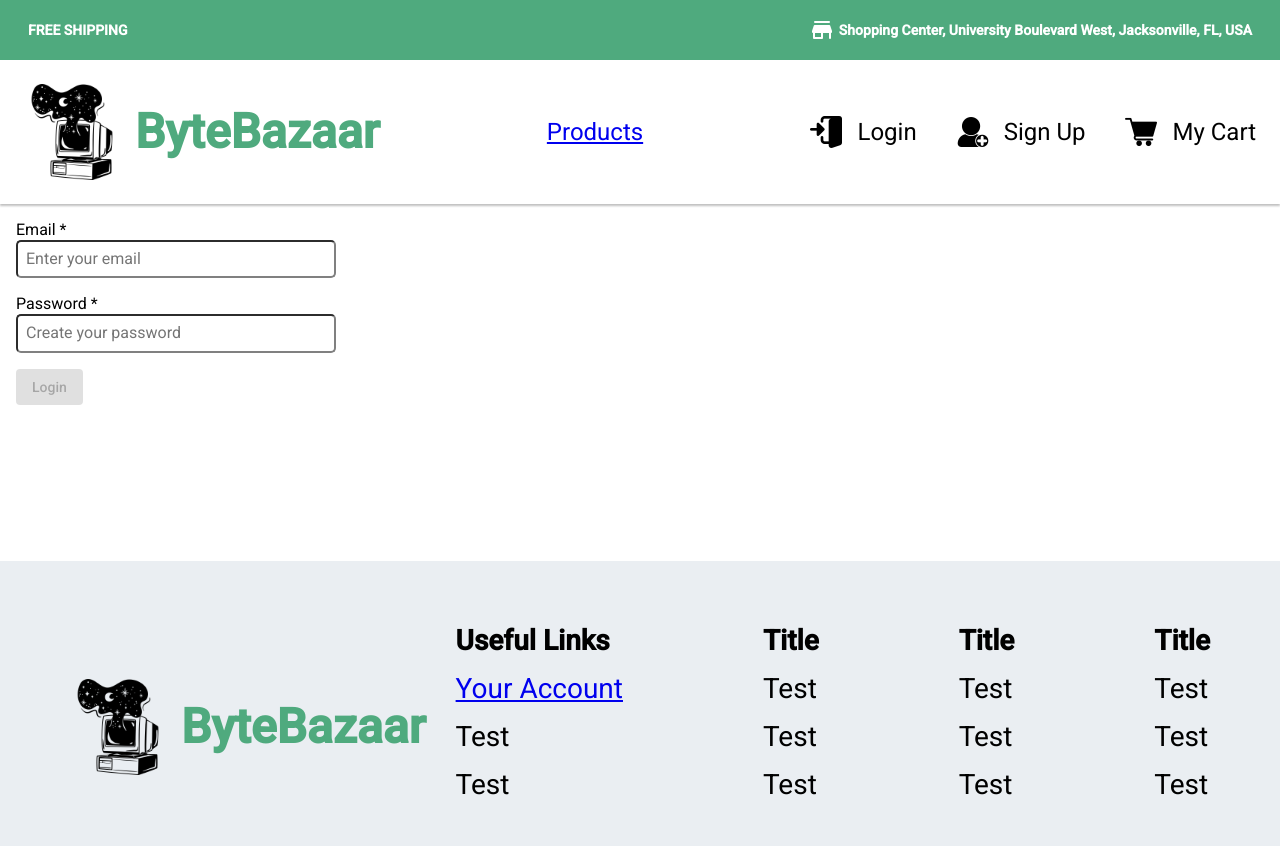
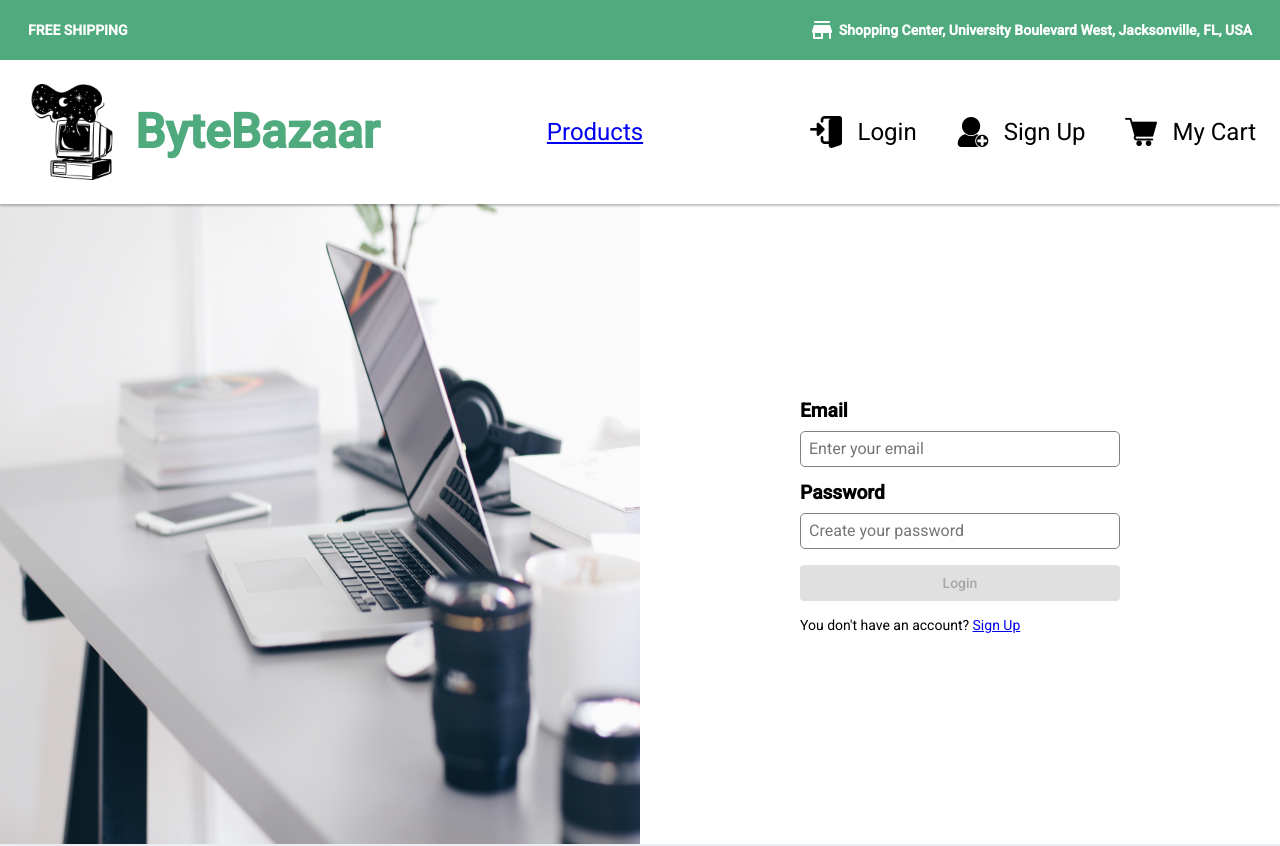
Before and after one commit to DeFreitas-Samuel/-phone-ecommerce-frontend, an Angular app: page /login in a window 1280 px wide. Shown: the top 846 px of the page. Built offline with nearby package versions, Linux system fonts and the light colour scheme.

Commit message:
added styles to the login and sign up

```diff
--- a/src/app/Components/footer/footer.component.scss
+++ b/src/app/Components/footer/footer.component.scss
@@ -3,7 +3,6 @@
   width: 100vw;
   max-width: 100%;
   background-color: #eaeef2;
-  margin-top: 10em;
   padding: 5em;
 }
 
--- a/src/app/Components/login/login.component.html
+++ b/src/app/Components/login/login.component.html
@@ -1,29 +1,23 @@
-<form #loginForm = "ngForm" (ngSubmit)="login()">
+<div class="d-flex">
+  <div class="image-container">
+    <img src="../../../assets/images/login-signup-image2.jpg">
+  </div>
+  <div class="d-flex login-form-container">
+    <form #loginForm="ngForm" (ngSubmit)="login()">
 
       <div class="form-input">
-    <label for="email">Email *</label>
-    <input id="email"
-           name="email"
-           type="email"
-           placeholder="Enter your email"
-           [(ngModel)]="user.email"
-           #email="ngModel"
-           email
-           required>
+        <label class="form-label" for="email">Email</label>
+        <input class="input-text-form" id="email" name="email" type="email" placeholder="Enter your email" [(ngModel)]="user.email"
+          #email="ngModel" email required>
         <div [hidden]="email.valid || email.pristine" class="input-error">
           The email must not be empty and be a valid email
         </div>
 
       </div>
       <div class="form-input">
-    <label for="password">Password *</label>
-    <input id="password"
-           name="password"
-           type="password"
-           placeholder="Create your password"
-           [(ngModel)]="user.password"
-           #password="ngModel"
-           required>
+        <label class="form-label" for="password">Password</label>
+        <input class="input-text-form" id="password" name="password" type="password" placeholder="Create your password"
+          [(ngModel)]="user.password" #password="ngModel" required>
         <div *ngIf="!password.pristine && !password.valid" class="input-error">
           The password must not be empty
         </div>
@@ -31,11 +25,14 @@
           {{errorMessage}}
         </div>
       </div>
-  <button type="submit" [disabled]="!loginForm.form.valid" mat-raised-button>Login</button>
+      <button class="action-button" type="submit" [disabled]="!loginForm.form.valid" mat-raised-button>Login</button>
+
+      <p class="signup-recommendation">You don't have an account? <a routerLink="../signup">Sign Up</a></p>
 
 
     </form>
-
+  </div>
+</div>
 <div class="spinner-container" *ngIf="isLoading">
   <mat-spinner [diameter]="200"></mat-spinner>
 </div>
--- a/src/app/Components/login/login.component.scss
+++ b/src/app/Components/login/login.component.scss
@@ -40,3 +40,36 @@ form {
   left: 0;
   z-index: 100;
 }
+
+.image-container{
+  height:80vh;
+  width: 50vw;
+  img {
+    height: 100%;
+    width: 100%;
+  }
+}
+
+.login-form-container {
+  flex: 1;
+  justify-content: center;
+  align-items: center;
+}
+
+.input-text-form {
+  border: 1px solid #bbbbbb;
+}
+
+.action-button {
+  width: 100%;
+}
+
+.form-label {
+  margin-bottom: .5em;
+  font-weight: bold;
+  font-size: 1.2em;
+}
+
+.signup-recommendation {
+  margin-top: 1em;
+}
--- a/src/app/Components/signup/signup.component.html
+++ b/src/app/Components/signup/signup.component.html
@@ -1,68 +1,57 @@
+<div class="d-flex">
+  <div class="image-container">
+    <img src="../../../assets/images/login-signup-image2.jpg">
+  </div>
+  <div class="d-flex signup-form-container">
     <form [formGroup]="signUpForm" (ngSubmit)="signUp()">
       <div class="form-input">
-    <label for="firstname">Firstname *</label>
-    <input id="firstname"
-           type="text"
-           placeholder="Enter your firstname"
-           formControlName="firstname">
-    <div *ngIf="!signUpForm.get('firstname')?.valid && signUpForm.get('firstname')?.touched"
-         class="input-error">
+        <label class="form-label" for="firstname">Firstname *</label>
+        <input class="input-text-form" id="firstname" type="text" placeholder="Enter your firstname" formControlName="firstname">
+        <div *ngIf="!signUpForm.get('firstname')?.valid && signUpForm.get('firstname')?.touched" class="input-error">
           The firstname must not be empty
         </div>
       </div>
       <div class="form-input">
-    <label for="lastname">Lastname *</label>
-    <input id="lastname"
-           name="lastname"
-           type="text"
-           placeholder="Enter your lastname"
-           formControlName="lastname">
-    <div *ngIf="!signUpForm.get('lastname')?.valid && signUpForm.get('lastname')?.touched"
-          class="input-error">
+        <label class="form-label" for="lastname">Lastname *</label>
+        <input class="input-text-form" id="lastname" name="lastname" type="text" placeholder="Enter your lastname" formControlName="lastname">
+        <div *ngIf="!signUpForm.get('lastname')?.valid && signUpForm.get('lastname')?.touched" class="input-error">
           The lastname must not be empty
         </div>
       </div>
 
       <div class="form-input">
-    <label for="birthdate">Birthdate *</label>
-    <input id="birthdate"
-           type="date"
-           placeholder="Enter your birthdate"
-           formControlName= "birthdate">
-    <div  *ngIf="!signUpForm.get('birthdate')?.valid && signUpForm.get('birthdate')?.touched"
-          class="input-error">
+        <label class="form-label" for="birthdate">Birthdate *</label>
+        <input class="input-text-form" id="birthdate" type="date" placeholder="Enter your birthdate" formControlName="birthdate">
+        <div *ngIf="!signUpForm.get('birthdate')?.valid && signUpForm.get('birthdate')?.touched" class="input-error">
           The birthdate must not be empty and be a valid date
         </div>
       </div>
 
       <div class="form-input">
-    <label for="email">Email *</label>
-    <input id="email"
-           type="email"
-           placeholder="Enter your email"
-           formControlName= "email">
-    <div  *ngIf="!signUpForm.get('email')?.valid && signUpForm.get('email')?.touched"
-          class="input-error">
+        <label class="form-label" for="email">Email *</label>
+        <input class="input-text-form" id="email" type="email" placeholder="Enter your email" formControlName="email">
+        <div *ngIf="!signUpForm.get('email')?.valid && signUpForm.get('email')?.touched" class="input-error">
           The email must not be empty and be a valid email
         </div>
 
       </div>
       <div class="form-input">
-    <label for="password">Password *</label>
-    <input id="password"
-           type="password"
-           formControlName= "password"
-           placeholder="Create your password">
-    <div  *ngIf="!signUpForm.get('password')?.valid && signUpForm.get('password')?.touched"
-          class="input-error">
+        <label class="form-label" for="password">Password *</label>
+        <input  class="input-text-form" id="password" type="password" formControlName="password" placeholder="Create your password">
+        <div *ngIf="!signUpForm.get('password')?.valid && signUpForm.get('password')?.touched" class="input-error">
           The password must not be empty, and must be at least 8 characters long
         </div>
       </div>
       <div *ngIf="errorMessage" class="input-error">
         {{errorMessage}}
       </div>
-  <button type="submit" [disabled]="!signUpForm.valid" mat-raised-button>Create Account</button>
+      <button class="action-button" type="submit" [disabled]="!signUpForm.valid" mat-raised-button>Create Account</button>
+
+      <p class="login-recommendation">Do you already have an account? <a routerLink="../signup">Login</a></p>
     </form>
+  </div>
+</div>
+
 
 <div class="spinner-container" *ngIf="isLoading">
   <mat-spinner [diameter]="200"></mat-spinner>
--- a/src/app/Components/signup/signup.component.scss
+++ b/src/app/Components/signup/signup.component.scss
@@ -23,3 +23,37 @@ form {
   top: 0;
   left: 0;
 }
+
+
+.image-container{
+  height:80vh;
+  width: 50vw;
+  img {
+    height: 100%;
+    width: 100%;
+  }
+}
+
+.signup-form-container {
+  flex: 1;
+  justify-content: center;
+  align-items: center;
+}
+
+.input-text-form {
+  border: 1px solid #bbbbbb;
+}
+
+.action-button {
+  width: 100%;
+}
+
+.form-label {
+  margin-bottom: .5em;
+  font-weight: bold;
+  font-size: 1.2em;
+}
+
+.login-recommendation {
+  margin-top: 1em;
+}
```
Also changed, not shown: src/assets/images/.avif (added), src/assets/images/login-signup-image2.jpg (added). Lines whose indentation alone changed are shown as unchanged.
